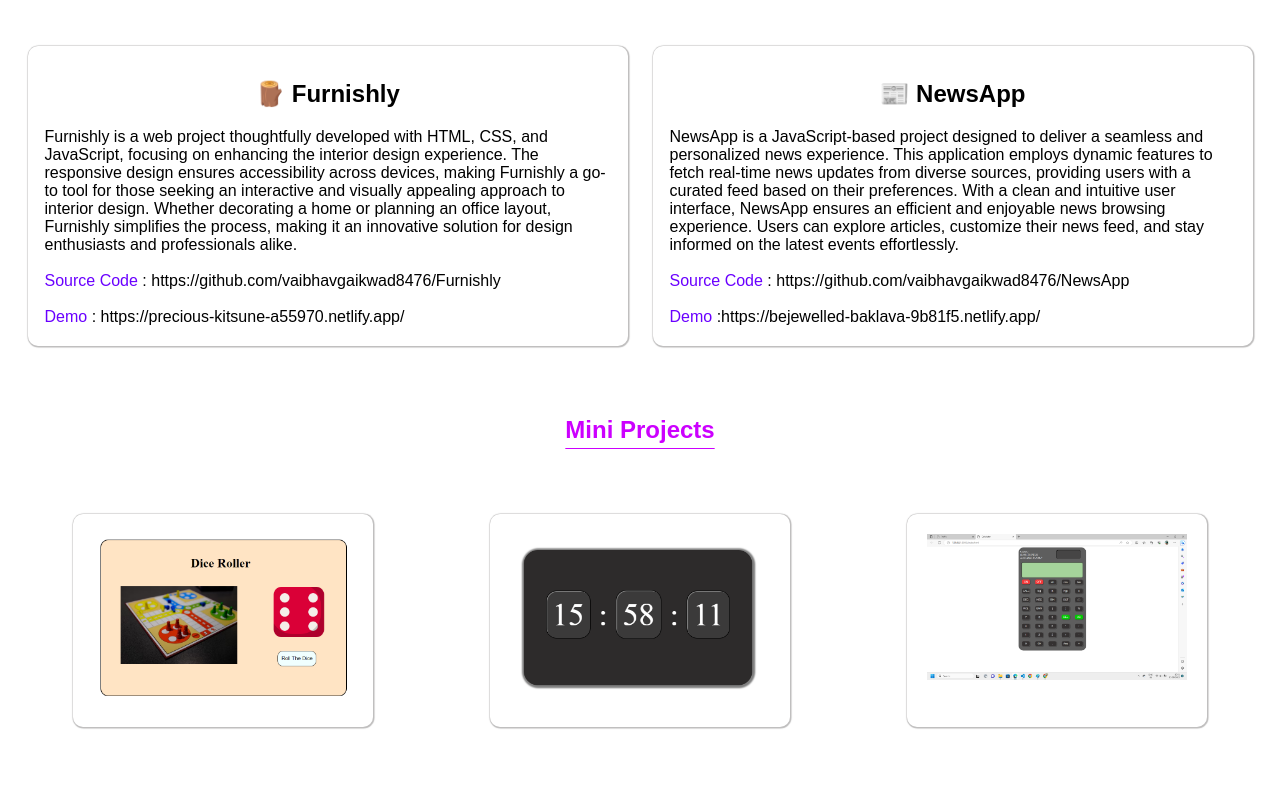
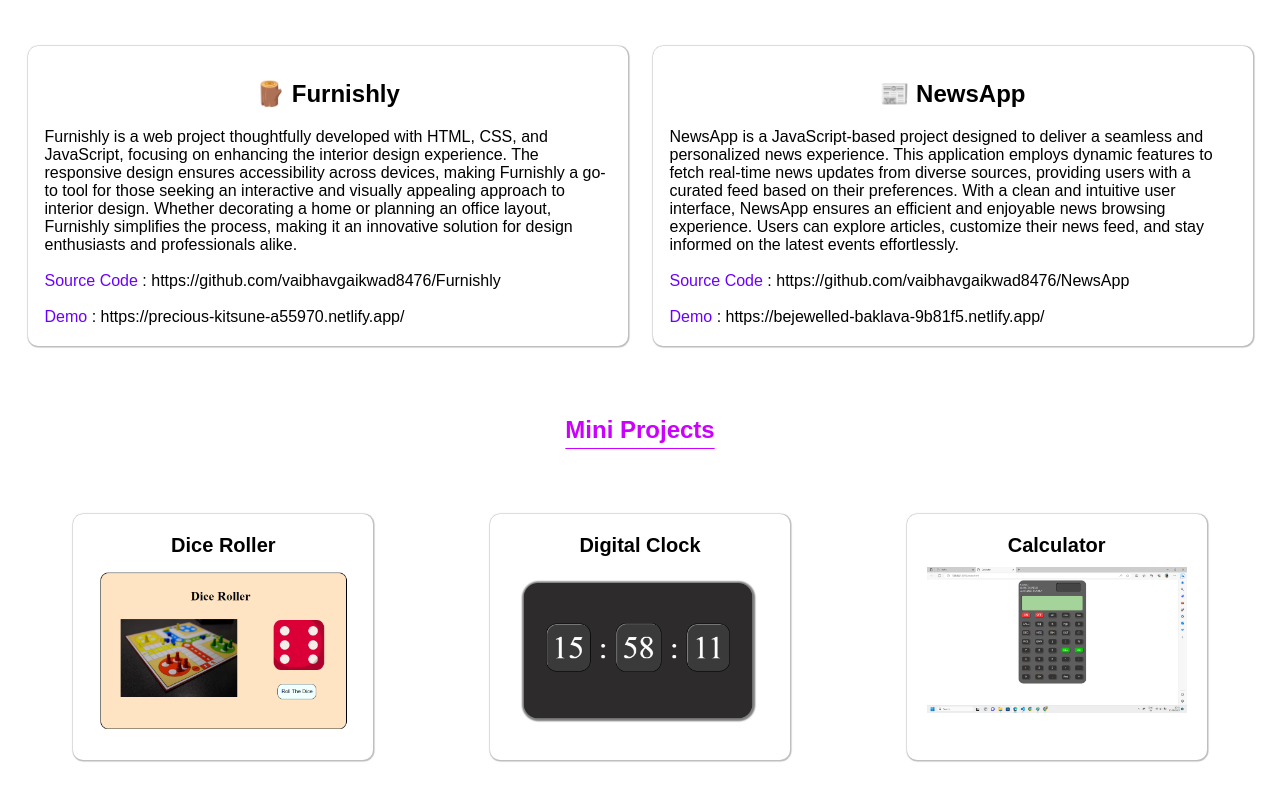
Before and after one commit to vaibhavgaikwad8476/Personal-portfolio, a React (Create React App) app: page /Project in a window 1280 px wide. Shown: the part 506-1306 px from the top of the page. Before the commit the page ends 1278 px from the top, so only its background shows below. Built offline with nearby package versions, Linux system fonts and the light colour scheme.

Commit message:
Update Project.js

```diff
--- a/src/Project/Project.js
+++ b/src/Project/Project.js
@@ -44,30 +44,36 @@ function Project() {
           <h2 id="projectname">📰 NewsApp</h2>
           <p>NewsApp is a JavaScript-based project designed to deliver a seamless and personalized news experience. This application employs dynamic features to fetch real-time news updates from diverse sources, providing users with a curated feed based on their preferences. With a clean and intuitive user interface, NewsApp ensures an efficient and enjoyable news browsing experience. Users can explore articles, customize their news feed, and stay informed on the latest events effortlessly. </p><br></br>
           <a href='https://github.com/vaibhavgaikwad8476/NewsApp'><span id="sourcecode">Source Code</span>  : https://github.com/vaibhavgaikwad8476/NewsApp</a><br></br><br></br>
-          <a href='https://bejewelled-baklava-9b81f5.netlify.app/'><span id="sourcecode">Demo </span> :https://bejewelled-baklava-9b81f5.netlify.app/</a>
+          <a href='https://bejewelled-baklava-9b81f5.netlify.app/'><span id="sourcecode">Demo </span> : https://bejewelled-baklava-9b81f5.netlify.app/</a>
         </div>
       </div>
 
       <div>
         <h2 id="projectheading2">Mini Projects</h2>
+
         <div class="projectCards">
 
         <div class="miniProjectCards">
-          <img src={DiceRoller} alt="DiceRoller" id='miniimg'/>
+        <p class="miniprojectname">Dice Roller</p>
+        <a href='https://dice-rollerdesign.netlify.app/'>
+          <img src={DiceRoller} alt="DiceRoller" id='miniimg'/></a>
         </div>
 
         <div class="miniProjectCards">
-        <img src={DigiClock} alt="DigiClock" id='miniimg'/>
+        <p class="miniprojectname">Digital Clock</p>
+        <a href='https://digital-clockdesign.netlify.app/'>
+        <img src={DigiClock} alt="DigiClock" id='miniimg'/></a>
         </div>
 
         <div class="miniProjectCards">
+        <p class="miniprojectname">Calculator</p>
+        <a href='https://calculatorrutuja.netlify.app/'>
         <img src={Calculator} alt="Calculator" id='miniimg'/>
+         </a>
         </div>
 
         </div>
       </div>
-
-
 
     </div>
     </>
```
